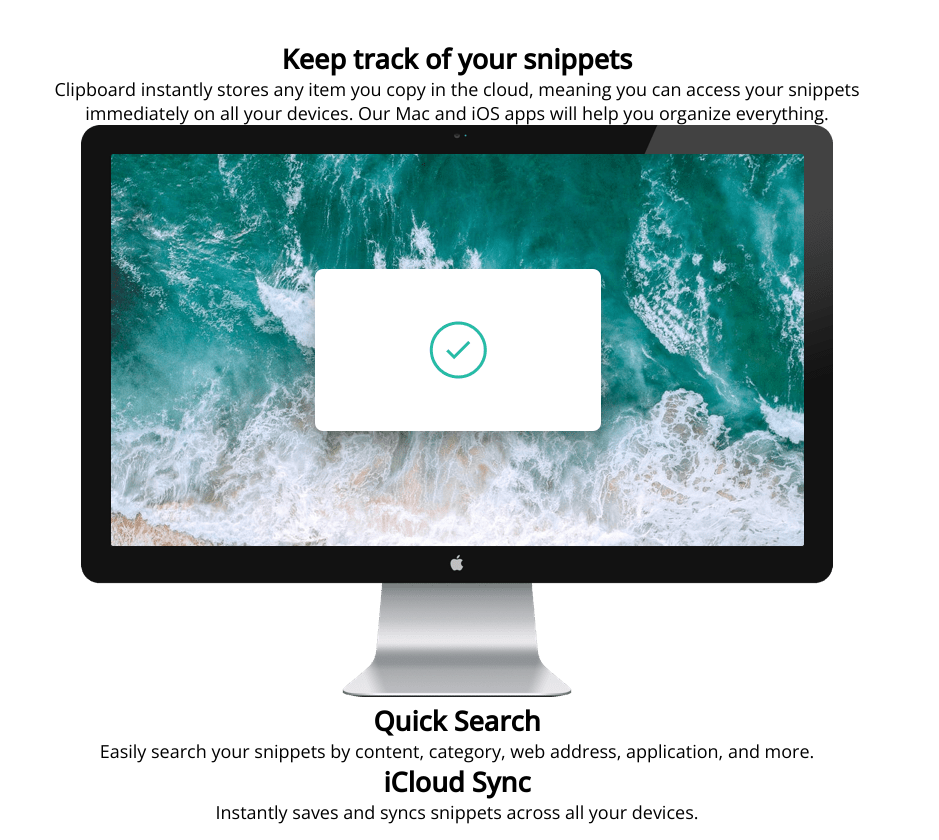
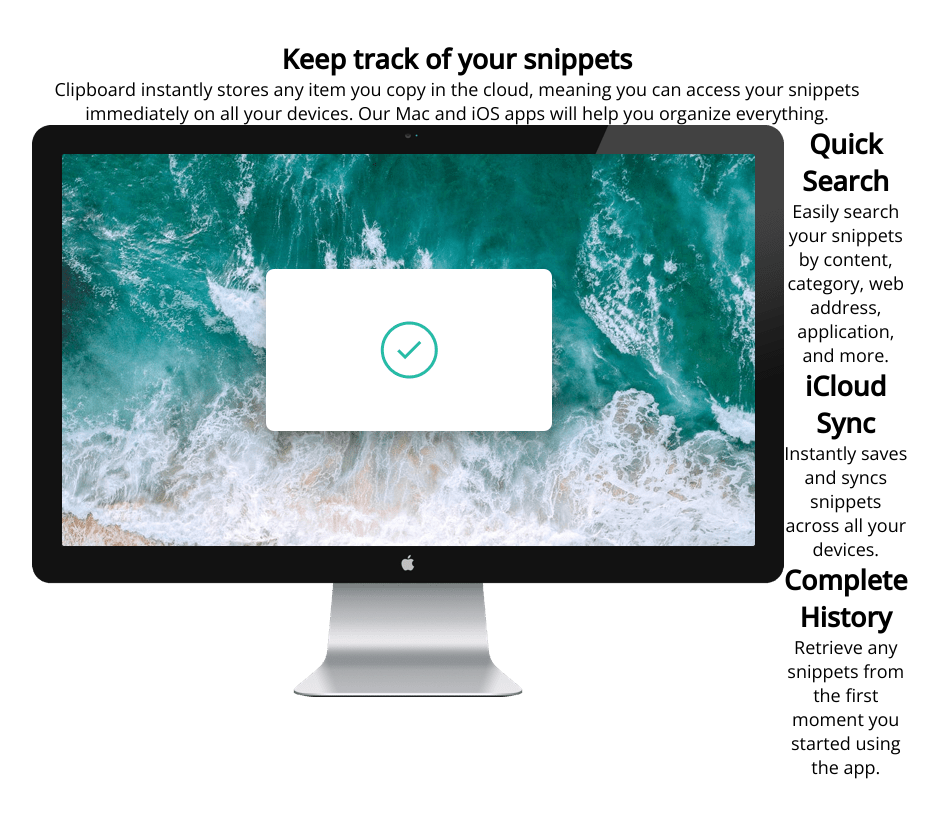
Before and after one commit to regal-shabazz/Clipboard-Landing-Page2, a plain HTML site: page index.html in a window 1280 px wide. Shown: the part 760-1600 px from the top of the page, without its empty margins (183-1122 px from the left). Drawn offline with nearby package versions, Linux system fonts and the light colour scheme.

Commit message:
more html layout page 2, styled container>article+div: display-flex

```diff
--- a/index.html
+++ b/index.html
@@ -64,6 +64,13 @@
             <h2>iCloud Sync</h2>
             <p>Instantly saves and syncs snippets across all your devices.</p>
           </article>
+          <article>
+            <h2>Complete History</h2>
+            <p>
+              Retrieve any snippets from the first moment you started using the
+              app.
+            </p>
+          </article>
         </section>
       </div>
     </div>
@@ -81,9 +88,9 @@
 
 
 
-  Complete History
 
-  Retrieve any snippets from the first moment you started using the app.
+
+
 
   Access Clipboard anywhere
 
--- a/style.css
+++ b/style.css
@@ -131,3 +131,7 @@ h1 {
 /* End of Page One */
 /* **************************** */
 /* Page Two */
+
+.container>article+div {
+    display: flex;
+}
```
